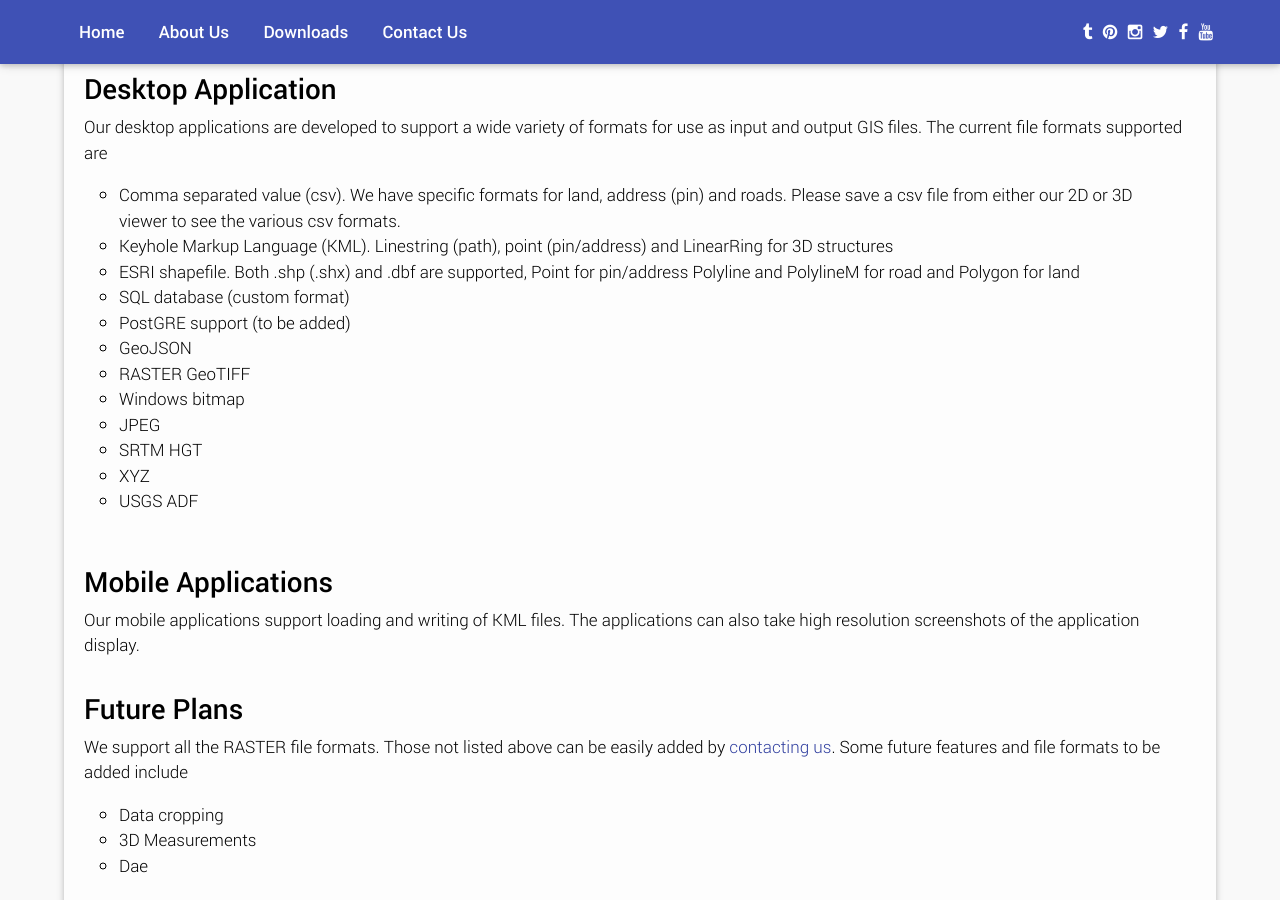
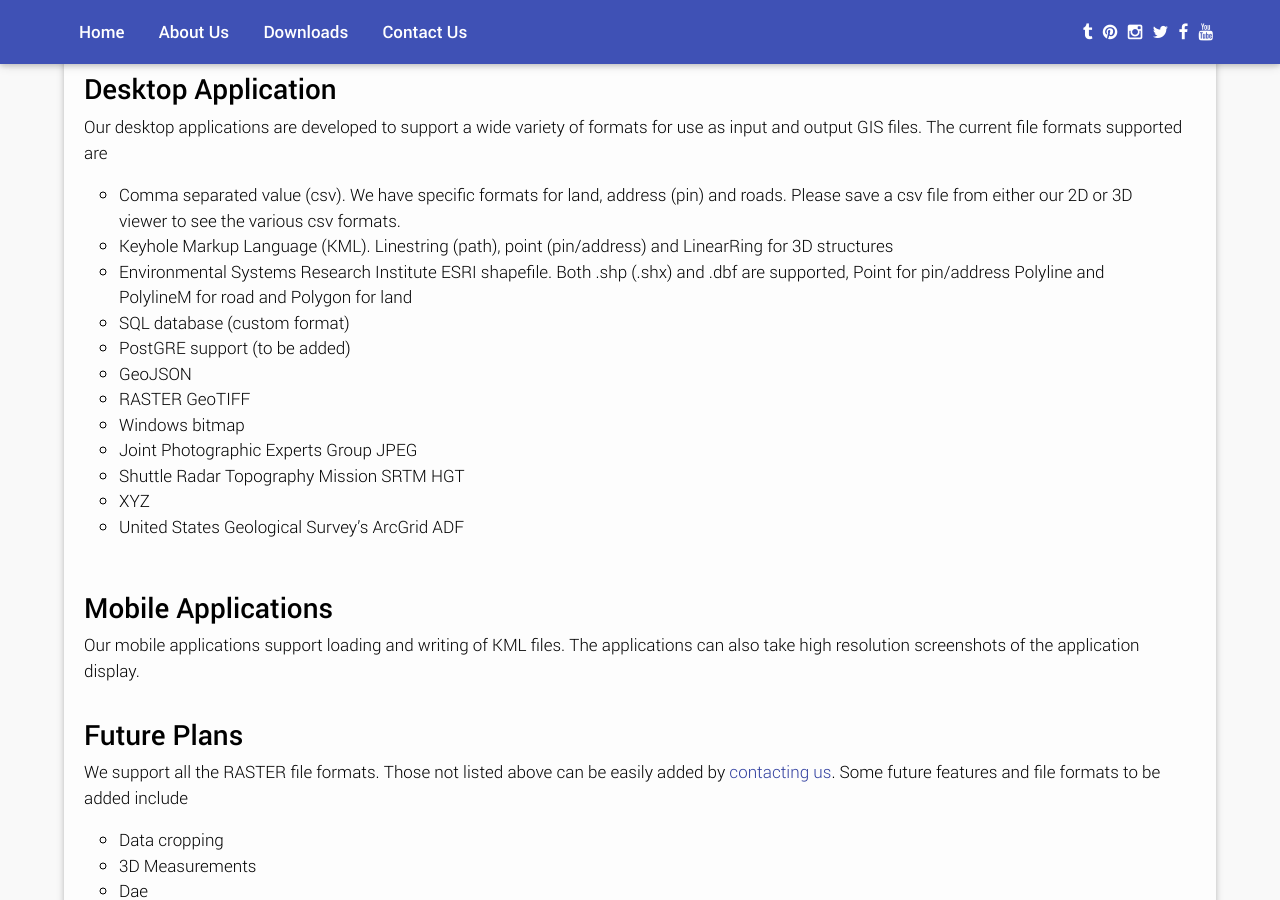
Before and after one commit to dnovichman-tmp/dnovichman-tmp.github.io, a Jekyll site: the page built from _posts/2019-05-01-unified_gis.md, in a window 1280 px wide and 900 px high, scrolled down 732 px. Built offline with Jekyll 4.4.1, drawn with Linux system fonts in a browser that asks for light colours.

Commit message:
Cleaned up gis

```diff
--- a/_posts/2019-05-01-unified_gis.md
+++ b/_posts/2019-05-01-unified_gis.md
@@ -18,16 +18,16 @@ alt="IMAGE ALT TEXT HERE" width="340" height="280" border="10" /><figcaption>Som
 Our desktop applications are developed to support a wide variety of formats for use as input and output GIS files. The current file formats supported are
 * Comma separated value (csv). We have specific formats for land, address (pin) and roads. Please save a csv file from either our 2D or 3D viewer to see the various csv formats.
 * Keyhole Markup Language (KML). Linestring (path), point (pin/address) and LinearRing for 3D structures
-* ESRI shapefile. Both .shp (.shx) and .dbf are supported, Point for pin/address Polyline and PolylineM for road and Polygon for land
+* Environmental Systems Research Institute ESRI shapefile. Both .shp (.shx) and .dbf are supported, Point for pin/address Polyline and PolylineM for road and Polygon for land
 * SQL database (custom format)
 * PostGRE support (to be added)
 * GeoJSON
 * RASTER GeoTIFF
 * Windows bitmap
-* JPEG
-* SRTM HGT
+* Joint Photographic Experts Group JPEG
+* Shuttle Radar Topography Mission SRTM HGT
 * XYZ
-* USGS ADF
+* United States Geological Survey's ArcGrid ADF
 
 <br/>
 ##### Mobile Applications
```
